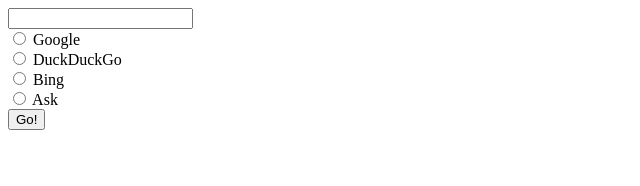
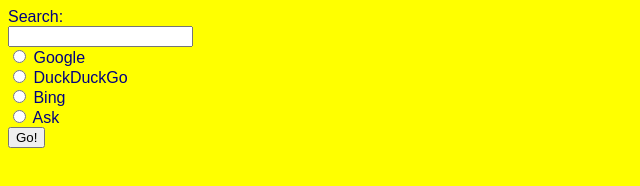
Before and after one commit to AJSTL/HTTP-and-Forms-Studio, a plain HTML site: page index.html in a window 1280 px wide. Shown: the whole page, without its empty margins (0-640 px from the left). Drawn offline with Linux system fonts and the light colour scheme.

Commit message:
added CSS styling

```diff
--- a/index.html
+++ b/index.html
@@ -2,27 +2,15 @@
 
 <head>
 	<meta charset="utf-8">
+    <meta name="viewport" content="width=device-width">
+	<link href="stylesheet.css" rel="stylesheet" type="text/css" />
+
 	<script>
-		// function setSearchEngine() {
-		// 	let form = document.getElementById("searchForm");
-		// 	let actions = {
-		// 		google: "https://www.google.com/",
-		// 		duckduckgo: "https://duckduckgo.com/",
-		// 		bing: "https://www.bing.com/search",
-		// 		ask: "https://www.ask.com/web"
-		// 	};
-
-		// 	let selectedSearch = document.querySelector("[name=engine]:checked");
-		// 	let action = actions[selectedSearch.value];
-		// 	form.setAttribute("action", action);
-		// }
-
-
 		function setSearchEngine() {
 			let form = document.getElementById("searchForm");
 
 			let actions = {
-				google: "https://www.google.com/",
+				google: "https://www.google.com/search",
 				duckduckgo: "https://duckduckgo.com/",
 				bing: "https://www.bing.com/search",
 				ask: "https://www.ask.com/web"
@@ -31,19 +19,18 @@
 			let selectedSearch = document.querySelector("[name=engine]:checked");
 			let action = actions[selectedSearch.value];
 			form.setAttribute("action", action);
-
 		}
 
 		window.addEventListener("load", function(){
 			let form = document.getElementById("searchForm");
 			form.addEventListener("submit", setSearchEngine);
 		});
-
 	</script>
 </head>
 
 <body>
 	<form id="searchForm" onsubmit="setSearchEngine()">
+		<label>Search:</label><br>
 		<label><input type="text" name="q"/></label><br>
 		<label><input type="radio" name="engine" value="google"/> Google</label><br>
 		<label><input type="radio" name="engine" value="duckduckgo"/> DuckDuckGo</label><br>
@@ -61,10 +48,4 @@ Create a text input within the form and set its name attribute to the value "q".
 Create a radio group with one radio button for each search engine. Recall that radio buttons with the same name are grouped, so use the same value for this attribute, "engine", on each radio button.
 Create a label element for each radio button.
 Finally, add a submit button to the form and set it's value to "Go!".
-
-https://www.google.com/search?safe=strict&sxsrf=ACYBGNRopfh0AEgSB9MrWLawDBoQi6fyCA%3A1572479152073&source=hp&ei=sCC6XbCgAcnwsQXlm5GIBA&q=launchcode&oq=launchcode&gs_l=psy-ab.3..35i39l2j0i20i263j0l3j0i20i263j0l3.35078.36289..36380...3.0..0.102.639.8j1......0....1..gws-wiz.....10..35i362i39j0i131j0i131i67j0i67.lOg5oSPvq6Q&ved=0ahUKEwiwuJeqlcXlAhVJeKwKHeVNBEEQ4dUDCAg&uact=5
-https://www.google.com/search?safe=strict&sxsrf=ACYBGNS_P1LqslOfs7osnf_LBHWmeiZTxA%3A1572484173636&source=hp&ei=TTS6XdyRI5HitQWwvL2gCw&q=launchcode&oq=launchcode&gs_l=psy-ab.3..35i39l2j0i20i263j0l3j0i20i263j0l3.1686.2819..2879...0.0..0.83.679.10......0....1..gws-wiz.....10..35i362i39j0i67j0i131.lAss_sm35B0&ved=0ahUKEwic7NKEqMXlAhURca0KHTBeD7QQ4dUDCAg&uact=5
-https://duckduckgo.com/?q=launchcode&t=hk&ia=web
-https://www.bing.com/search?q=launchcode&qs=n&form=QBLH&sp=-1&pq=launch&sc=8-6&sk=&cvid=D854321EF6254228882E0ACA0CB36110
-https://www.ask.com/web?o=0&l=dir&qo=serpSearchTopBox&q=launchcode
 -->
--- /dev/null
+++ b/stylesheet.css
@@ -0,0 +1,7 @@
+body {
+    font-family: Arial, Helvetica, sans-serif;
+    background-color: yellow;
+    color: navy;
+
+
+}
```
